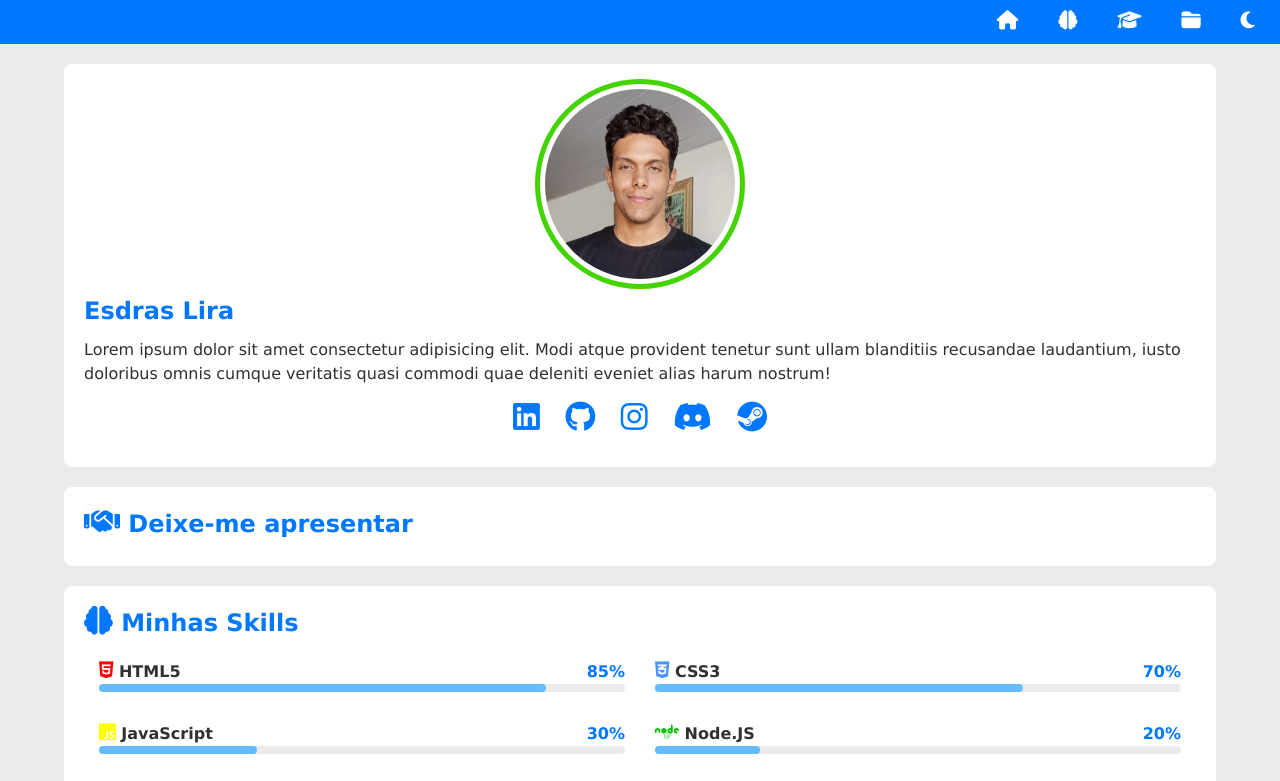
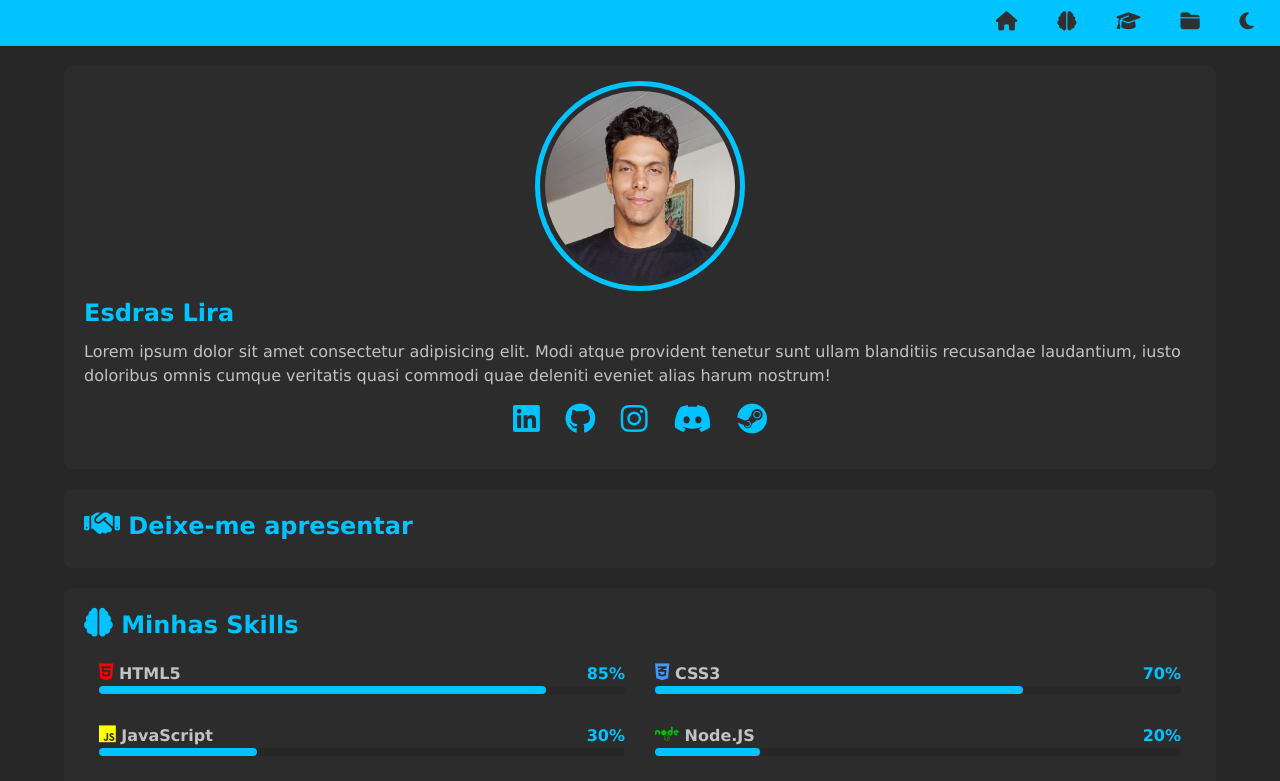
Before and after one commit to Eynng/projeto-portfolio-final, a plain HTML site: page index.html in a window 1280 px wide. Shown: the top 781 px of the page. Drawn offline with Linux system fonts and the light colour scheme.

Commit message:
Atualização do projeto-portfólio

```diff
--- a/estilos/style.css
+++ b/estilos/style.css
@@ -15,12 +15,12 @@
 }
 
 :root {
-  --fundo-principal: #ebebeb;
-  --texto: #303030;
-  --texto-inverso: #ffffffff;
-  --destaque: #0077ff;
-  --destaque-iverso: #66bbff;
-  --fundo-card: #ffffffff
+  --fundo-principal: #272727;
+  --texto: #c2c2c2;
+  --texto-inverso: rgb(48, 48, 48);
+  --destaque: #00c3ff;
+  --destaque-iverso: #004a61;
+  --fundo-card: rgb(44, 44, 44);
 }
 
 body {
@@ -33,7 +33,7 @@ body {
 header {
   background-color: var(--destaque);
   color: var(--texto);
-  padding: 10px;
+  padding: 11px;
   display: flex;
   justify-content: flex-end;
   align-content: center;
@@ -49,7 +49,7 @@ nav#menu a {
   text-decoration: none;
   color: var(--texto-inverso);
   font-weight: 600;
-  padding: 12px 15px;
+  padding: 13.5px 15px;
   border-radius: 0;
   transition: backgorund-color 0.5s, color 0.5s;
 }
@@ -82,7 +82,7 @@ section#ficha img.foto {
   overflow: hidden;
   border-radius: 50%;
   border: 5px solid var(--fundo-card);
-  outline: 5px solid rgb(67, 212, 0);
+  outline: 5px solid var(--destaque);
   display: block;
   margin: auto;
   margin-bottom: 15px;
@@ -166,7 +166,7 @@ section#detalhes {
 
 #skill-container .progresso {
   height: 100%;
-  background-color: var(--destaque-iverso);
+  background-color: var(--destaque);
   border-radius: 4px;
 }
 
@@ -179,11 +179,11 @@ i {
 }
 
 .fa-person-snowboarding {
-  color: var(--destaque-iverso);
+  color: var(--destaque);
 }
 
 .fa-comments {
-  color: var(--destaque-iverso);
+  color: var(--destaque);
 }
 
 .fa-html5 {
```
